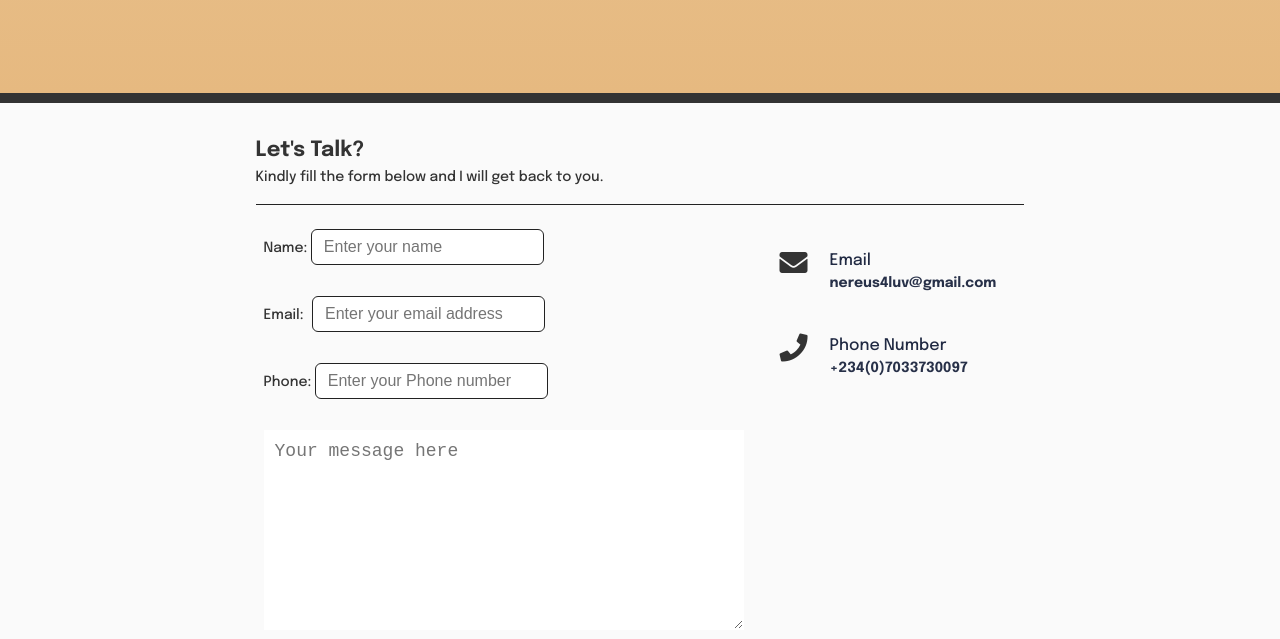
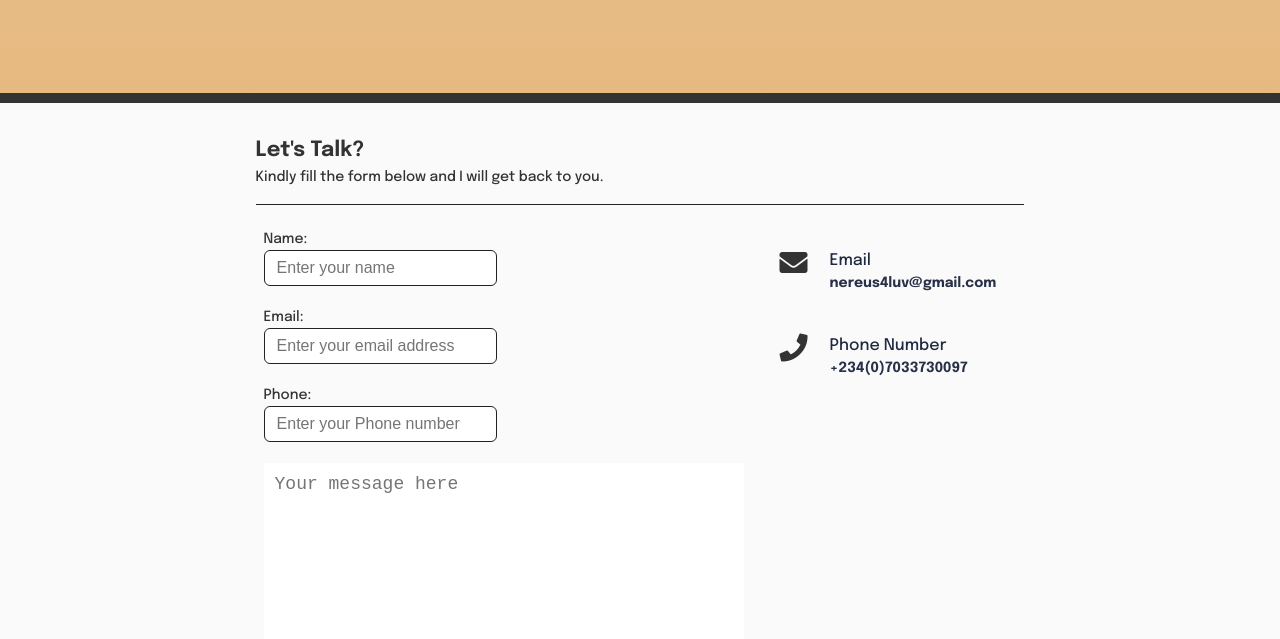
Before and after one commit to Itz-Emmy/Portfolio-Revamp, a plain HTML site: page index.html in a window 1280 px wide. Shown: the part 2750-3389 px from the top of the page. Drawn offline with Linux system fonts and the light colour scheme.

Commit message:
form styling update

```diff
--- a/index.html
+++ b/index.html
@@ -321,16 +321,16 @@
                 Don’t fill this out if you’re human: <input name="bot-field" />
               </label>
             </p>
-            <label for="name">Name:
+            <label for="name">Name: <br>
               <input type="text" id="name" name="name" placeholder="Enter your name" autocomplete="off" required>
             </label>
             <br>
-            <label for="email">Email:
+            <label for="email">Email: <br>
               <input type="email" id="email" name="email" placeholder="Enter your email address" autocomplete="off"
                 required>
             </label>
             <br>
-            <label for="phone">Phone:
+            <label for="phone">Phone: <br>
               <input type="text" id="phone" name="phone" placeholder="Enter your Phone number" autocomplete="off"
                 required>
             </label>
--- a/styles.css
+++ b/styles.css
@@ -971,6 +971,7 @@ header {
   font-size: 1.2rem;
   line-height: 1.5;
   color: #fff;
+  text-align: justify;
 }
 
 .full-stack {
@@ -1053,16 +1054,11 @@ form {
 .contact-form input {
   border: 1px solid #222222;
   color: #222222;
-  margin-bottom: 10px;
   margin-right: auto;
   font-size: 1rem;
   flex: 1 0 50px;
   padding: 8px 12px;
   border-radius: 6px;
-}
-
-input[type="email"] {
-  margin-left: 5px;
 }
 
 textarea {
@@ -1228,6 +1224,10 @@ footer.section {
     flex-direction: column;
   }
 
+  .social-media-buttons {
+    justify-content: center;
+  }
+
   .hero-right {
     margin: auto;
     margin-top: 40px;
@@ -1276,6 +1276,7 @@ footer.section {
   .hero-left {
     margin: 0;
     padding-top: 0;
+    text-align: center;
   }
   .hero-left h2 {
     font-size: 40px;
@@ -1299,7 +1300,7 @@ footer.section {
     max-width: 300px;
   }
   textarea {
-    width: 250px;
+    width: 100%;
   }
   .profile {
     width: 300px;
```
